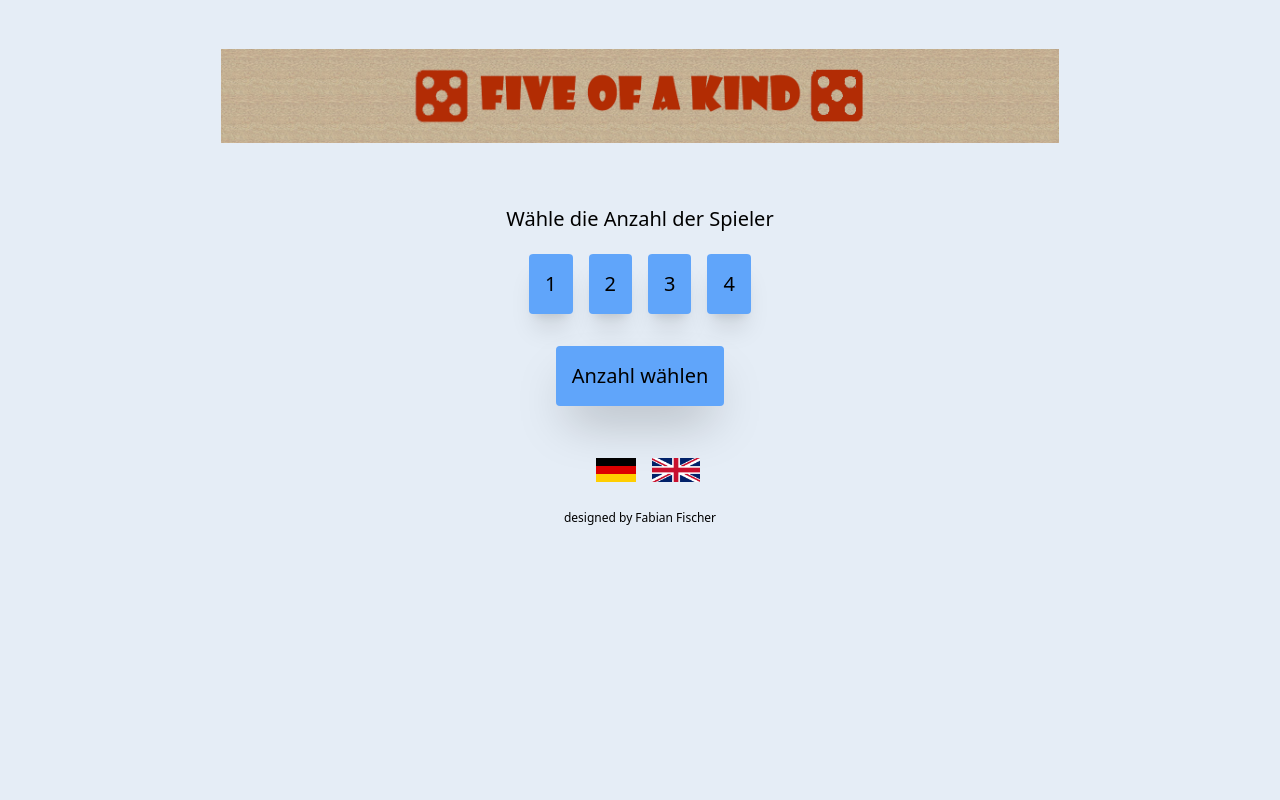
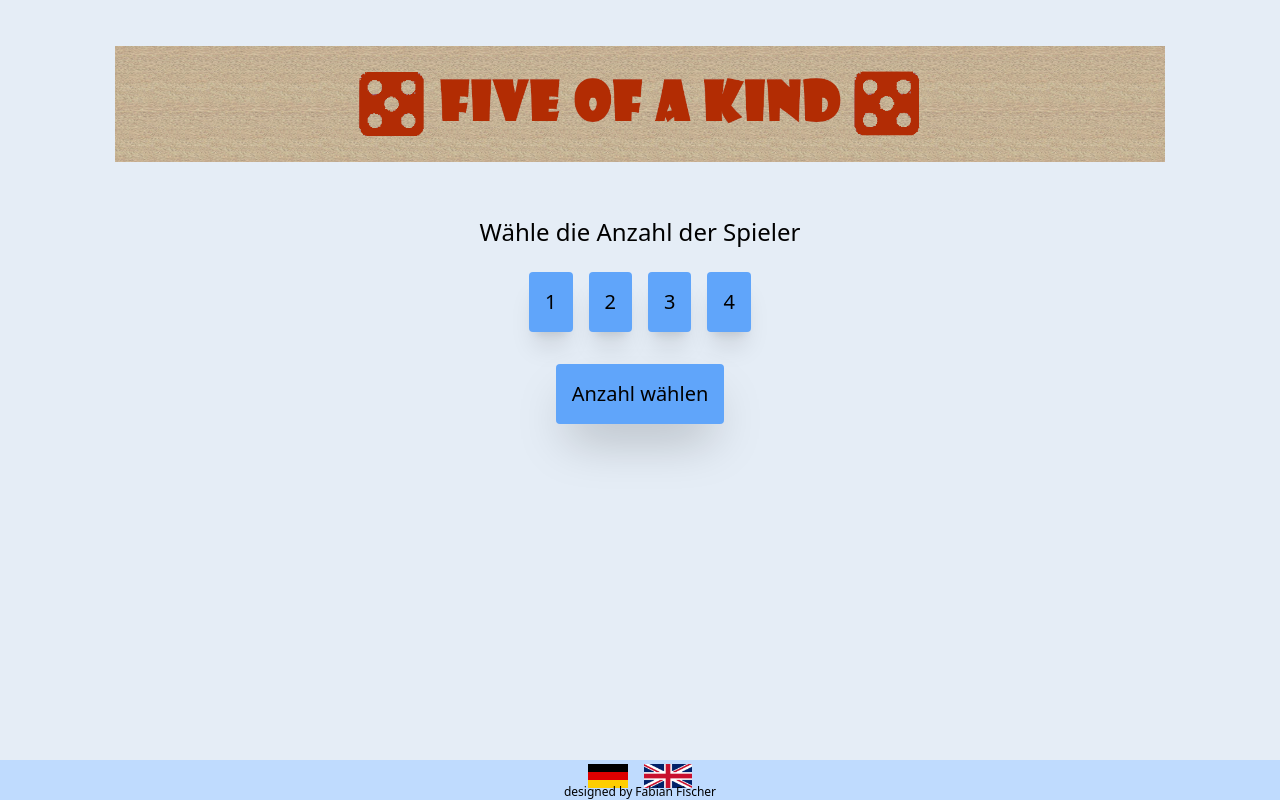
Before and after one commit to Heavy2beat/fiveOfAKindReact, a React (Vite) app: page /game in a window 1280 px wide. Built offline with nearby package versions, Linux system fonts and the light colour scheme.

Commit message:
opticial bugfixing

```diff
--- a/src/components/Footer.tsx
+++ b/src/components/Footer.tsx
@@ -1,26 +1,43 @@
+import { useEffect, useState } from "react";
 import { eng } from "../lang/eng";
 import { ger } from "../lang/ger";
 import { useLanguageStore } from "../store/LanguageStore";
 
 export default function Footer() {
   const { setLang } = useLanguageStore();
+  const [isVisible, setIsVisible] = useState(true);
+
+  useEffect(() => {
+    const handleResize = () => {
+      const contentHeight = document.body.scrollHeight;
+      const windowHeight = window.innerHeight;
+      setIsVisible(contentHeight <= windowHeight);
+    };
+
+    window.addEventListener("resize", handleResize);
+    handleResize(); // Initial check
+
+    return () => {
+      window.removeEventListener("resize", handleResize);
+    };
+  }, []);
 
   return (
-    <div>
-      <div className="flex h-6 items-center justify-center gap-4 p-10">
-        <label htmlFor="chooseLanguage"></label>
-
+    <div
+      className={`fixed bottom-0 mt-auto h-10 w-full bg-blue-200 p-2 transition-opacity duration-300 ${isVisible ? "opacity-100" : "opacity-0"}`}
+    >
+      <div className="flex h-4 items-center justify-center gap-4">
         <img
           onClick={() => setLang(ger)}
-          className="h-6 cursor-pointer"
+          className="h-4 cursor-pointer md:h-6"
           src="/fiveOfAKindReact/german.png"
-          alt=""
+          alt="German"
         />
         <img
           onClick={() => setLang(eng)}
-          className="h-6 cursor-pointer"
+          className="h-4 cursor-pointer md:h-6"
           src="/fiveOfAKindReact/english.png"
-          alt=""
+          alt="English"
         />
       </div>
       <div className="flex items-center justify-center text-xs">
--- a/src/components/Header.tsx
+++ b/src/components/Header.tsx
@@ -1,9 +1,8 @@
 export default function Header() {
   return (
     <>
-
       <img
-        className="m-auto  w-2/3 rounded-xl object-scale-down p-2 md:flex md:h-48"
+        className="m-auto mt-2 w-5/6 rounded-xl object-scale-down p-2 md:flex md:h-48"
         src="/fiveOfAKindReact/longbanner.png"
         alt=""
       />
--- a/src/pages/End.tsx
+++ b/src/pages/End.tsx
@@ -20,7 +20,10 @@ export default function End() {
   const prepareEndscores = () => {
     const endscoresSorted = gameIsFinished(endScores);
     return endscoresSorted.map(([player, score], index) => (
-      <li key={index}>{`${player}: ${score} ${lang.points}`}</li>
+      <li
+        key={index}
+        className={index % 2 == 0 ? "bg-blue-300 pl-1" : "bg-blue-400 pl-1"}
+      >{`${player} => ${score} ${lang.points}`}</li>
     ));
   };
 
@@ -39,24 +42,24 @@ export default function End() {
   };
 
   return (
-    <>
-      <div className="xl m-auto mb-4 w-1/2 rounded bg-blue-200 p-8">
-        <ol className="list-decimal">{prepareEndscores()}</ol>
+    <div>
+      <div className="m-auto mb-4 mt-8 w-1/2 rounded bg-blue-200 p-4">
+        <ol className="list-decimal p-2">{prepareEndscores()}</ol>
       </div>
       <div className="flex flex-col justify-center gap-8">
         <button
           onClick={handleRevenge}
-          className="m-auto w-32 cursor-pointer rounded bg-blue-400 p-2 text-center shadow-xl"
+          className="m-auto w-32 cursor-pointer rounded bg-blue-500 p-2 text-center shadow-xl hover:bg-blue-600"
         >
           {lang.revenge}
         </button>
         <button
           onClick={handleBackToMainMenu}
-          className="m-auto w-32 cursor-pointer rounded bg-blue-400 p-2 text-center shadow-xl"
+          className="m-auto w-32 cursor-pointer rounded bg-blue-500 p-2 text-center shadow-xl hover:bg-blue-600"
         >
           {lang.mainMenu}
         </button>
       </div>
-    </>
+    </div>
   );
 }
--- a/src/pages/Start.tsx
+++ b/src/pages/Start.tsx
@@ -60,9 +60,9 @@ export default function Start() {
   };
 
   return (
-    <>
+    <div>
       <div className="text-xl">
-        <h2 className="p-4 text-center">{lang.numberOfPlayers}</h2>
+        <h2 className="p-4 text-center text-2xl">{lang.numberOfPlayers}</h2>
         <div className="flex justify-center">
           {[1, 2, 3, 4].map((num) => (
             <button
@@ -84,6 +84,6 @@ export default function Start() {
           </button>
         </div>
       </div>
-    </>
+    </div>
   );
 }
```
